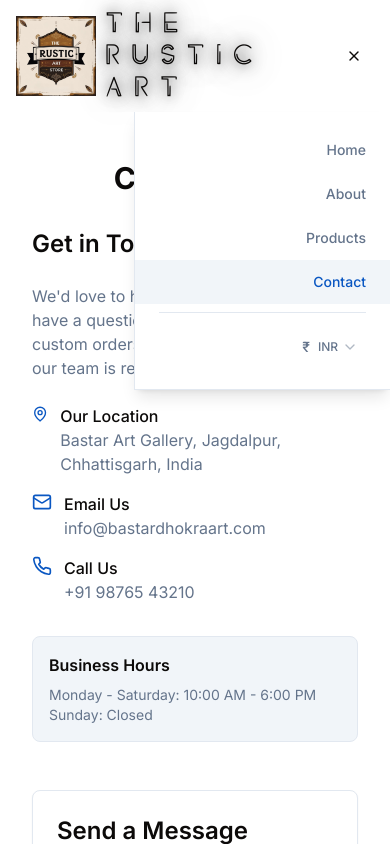
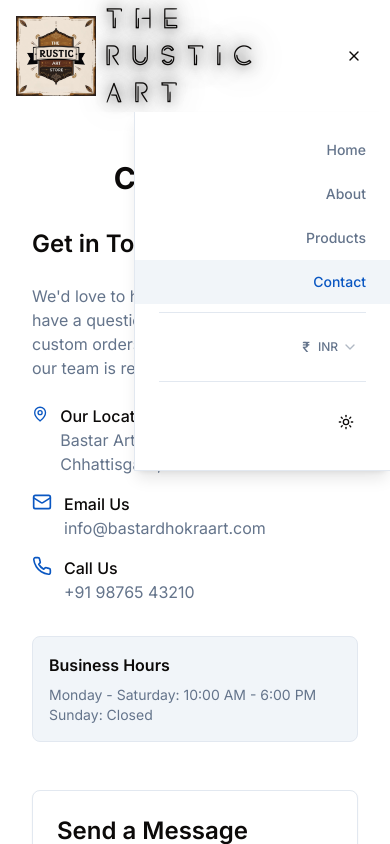
Before and after one commit to Ashishnand008/bastar-dhokra-art-main, a Next.js app: page /contact in a window 390 px wide. Both pictures are taken after a click on the button "Toggle Menu". Shown: the top 844 px of the page. Built offline with nearby package versions, Linux system fonts and the light colour scheme; a web font is replaced by a local one.

Commit message:
Added theme toggle to mobile navbar

```diff
--- a/app/globals.css
+++ b/app/globals.css
@@ -7,6 +7,31 @@
   font-weight: normal;
   font-style: normal;
   font-display: swap;
+}
+
+/* Rustic Art Logo Text Styles */
+.rustic-art-text {
+  font-family: 'Halfomania-Regular', 'Audiowide', serif !important;
+  font-weight: normal !important;
+  font-size: 3rem !important;
+  letter-spacing: 0.18em !important;
+  line-height: normal;
+}
+
+.glow-text {
+  /* Light mode: black glow, increased intensity */
+  text-shadow:
+    0 0 12px rgba(0,0,0,0.68),
+    0 0 24px rgba(0,0,0,0.58),
+    0 0 48px rgba(0,0,0,0.48);
+}
+
+html.dark .glow-text {
+  /* Dark mode: white glow, increased intensity */
+  text-shadow:
+    0 0 12px rgba(255,255,255,0.58),
+    0 0 24px rgba(255,255,255,0.48),
+    0 0 48px rgba(255,255,255,0.38);
 }
 
 @tailwind base;
--- a/components/navbar.tsx
+++ b/components/navbar.tsx
@@ -70,51 +70,16 @@ export default function Navbar() {
 
   return (
     <header
-      className={`sticky top-0 z-50 w-full transition-all duration-300 ${
-        isScrolled ? "bg-background/80 shadow backdrop-blur-md" : "bg-background"
-      }`}
+      className={`sticky top-0 z-50 w-full transition-all duration-300 ${isScrolled ? "bg-background/80 shadow backdrop-blur-md" : "bg-background"
+        }`}
     >
       <div className="container mx-auto flex h-28 items-center justify-between px-4">
         {/* Logo */}
         <Link href="/" className="flex items-center gap-2">
           <img src="/rustic_art_logo.png" alt="Bastar Dhokra Art" className="h-20 w-auto" />
-          {/*
-            Uses "Halfomania" font (ensure it's loaded in your project, e.g. via @font-face in your CSS).
-            Example @font-face (add to your global CSS):
-            @font-face {
-              font-family: 'Halfomania';
-              src: url('/fonts/Halfomania.ttf') format('truetype');
-              font-weight: normal;
-              font-style: normal;
-            }
-          */}
-          <p
-            className="text-2xl dark:text-white md:text-4xl font-extrabold tracking-widest uppercase select-none glow-text"
-            style={{
-              fontFamily: "'Halfomania-Regular', 'Audiowide', serif",
-              fontWeight: "normal",
-              fontSize: "3rem",
-              letterSpacing: "0.18em",
-            }}
-          >
+          <p className="rustic-art-text dark:text-white uppercase select-none glow-text">
             THE RUSTIC ART
           </p>
-          <style jsx global>{`
-            .glow-text {
-              /* Light mode: black glow, increased intensity */
-              text-shadow:
-                0 0 12px rgba(0,0,0,0.68),
-                0 0 24px rgba(0,0,0,0.58),
-                0 0 48px rgba(0,0,0,0.48);
-            }
-            html.dark .glow-text {
-              /* Dark mode: white glow, increased intensity */
-              text-shadow:
-                0 0 12px rgba(255,255,255,0.58),
-                0 0 24px rgba(255,255,255,0.48),
-                0 0 48px rgba(255,255,255,0.38);
-            }
-          `}</style>
         </Link>
 
         {/* Desktop Navigation */}
@@ -124,11 +89,10 @@ export default function Navbar() {
               <Link
                 key={link.href}
                 href={link.href}
-                className={`text-base font-medium transition-colors hover:text-primary ${
-                  pathname === link.href || (pathname === "/" && link.href.includes("/#"))
+                className={`text-base font-medium transition-colors hover:text-primary ${pathname === link.href || (pathname === "/" && link.href.includes("/#"))
                     ? "text-primary"
                     : "text-muted-foreground"
-                }`}
+                  }`}
                 onClick={(e) => handleNavClick(e, link.href)}
               >
                 {link.label}
@@ -175,11 +139,10 @@ export default function Navbar() {
               <Link
                 key={link.href}
                 href={link.href}
-                className={`px-6 py-3 text-sm text-right font-medium transition-colors hover:bg-muted ${
-                  pathname === link.href || (pathname === "/" && link.href.includes("/#"))
+                className={`px-6 py-3 text-sm text-right font-medium transition-colors hover:bg-muted ${pathname === link.href || (pathname === "/" && link.href.includes("/#"))
                     ? "bg-muted text-primary"
                     : "text-muted-foreground"
-                }`}
+                  }`}
                 onClick={(e) => handleNavClick(e, link.href)}
               >
                 {link.label}
@@ -198,6 +161,14 @@ export default function Navbar() {
                 className="group-hover:text-primary w-fit"
               />
             </div>
+
+            {/* Separator */}
+            <div className="mx-6 my-2 h-px bg-border" />
+
+            {/* Theme Toggle */}
+            <div className="px-6 py-3 flex items-center justify-end">
+              <ThemeToggle />
+            </div>
           </nav>
         </div>
       )}
```
